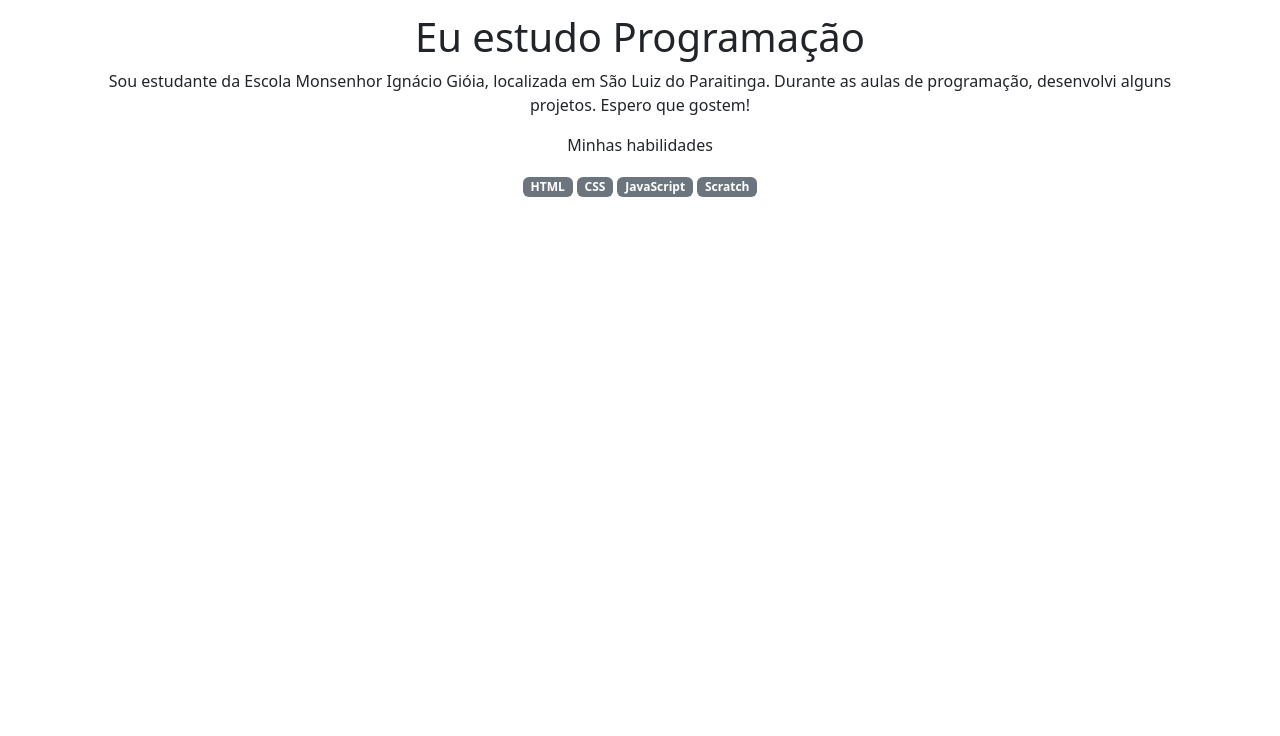
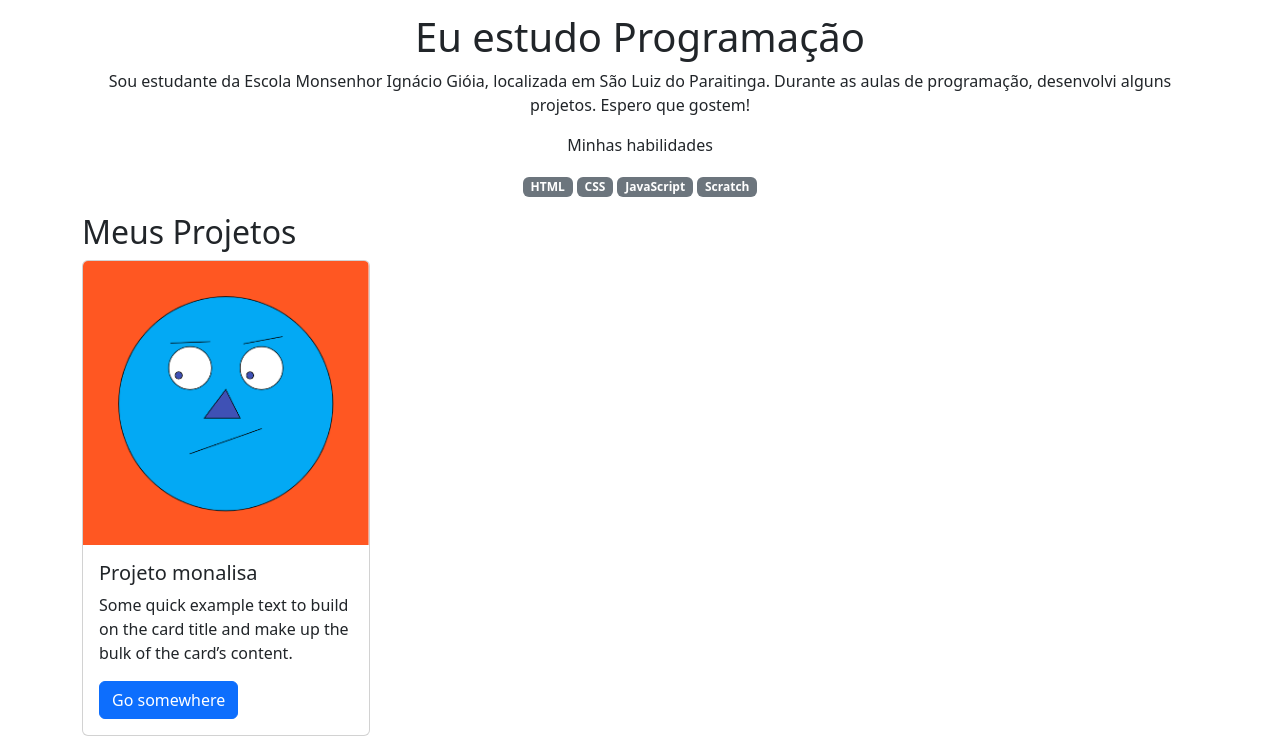
Before and after one commit to leticiaaparecidaa/portfolio-3B, a plain HTML site: page index.html in a window 1280 px wide. Shown: the part 183-919 px from the top of the page. Before the commit the page ends 800 px from the top, so only its background shows below. Drawn offline with nearby package versions, Linux system fonts and the light colour scheme.

Commit message:
Projeto monalisa

```diff
--- a/index.html
+++ b/index.html
@@ -23,6 +23,24 @@
             <p class="badge bg-secondary">Scratch</p>
         </div>
     </header>
+
+    <main class = "container">
+        <h2>Meus Projetos</h2>
+        <div class = "row">
+            <div class = "col-md-4">
+                <div class="card" style="width: 18rem;">
+                    <img src="img/monalisa.PNG" class="card-img-top" alt="imagem do projeto monalisa">
+                    <div class="card-body">
+                      <h5 class="card-title">Projeto monalisa</h5>
+                      <p class="card-text">Some quick example text to build on the card title and make up the bulk of the card’s content.</p>
+                      <a href="#" class="btn btn-primary">Go somewhere</a>
+                    </div>
+                  </div>
+            </div>
+
+        </div>
+
+    </main>
     <script src="https://cdn.jsdelivr.net/npm/bootstrap@5.3.2/dist/js/bootstrap.bundle.min.js"></script>
 </body>
 
```
